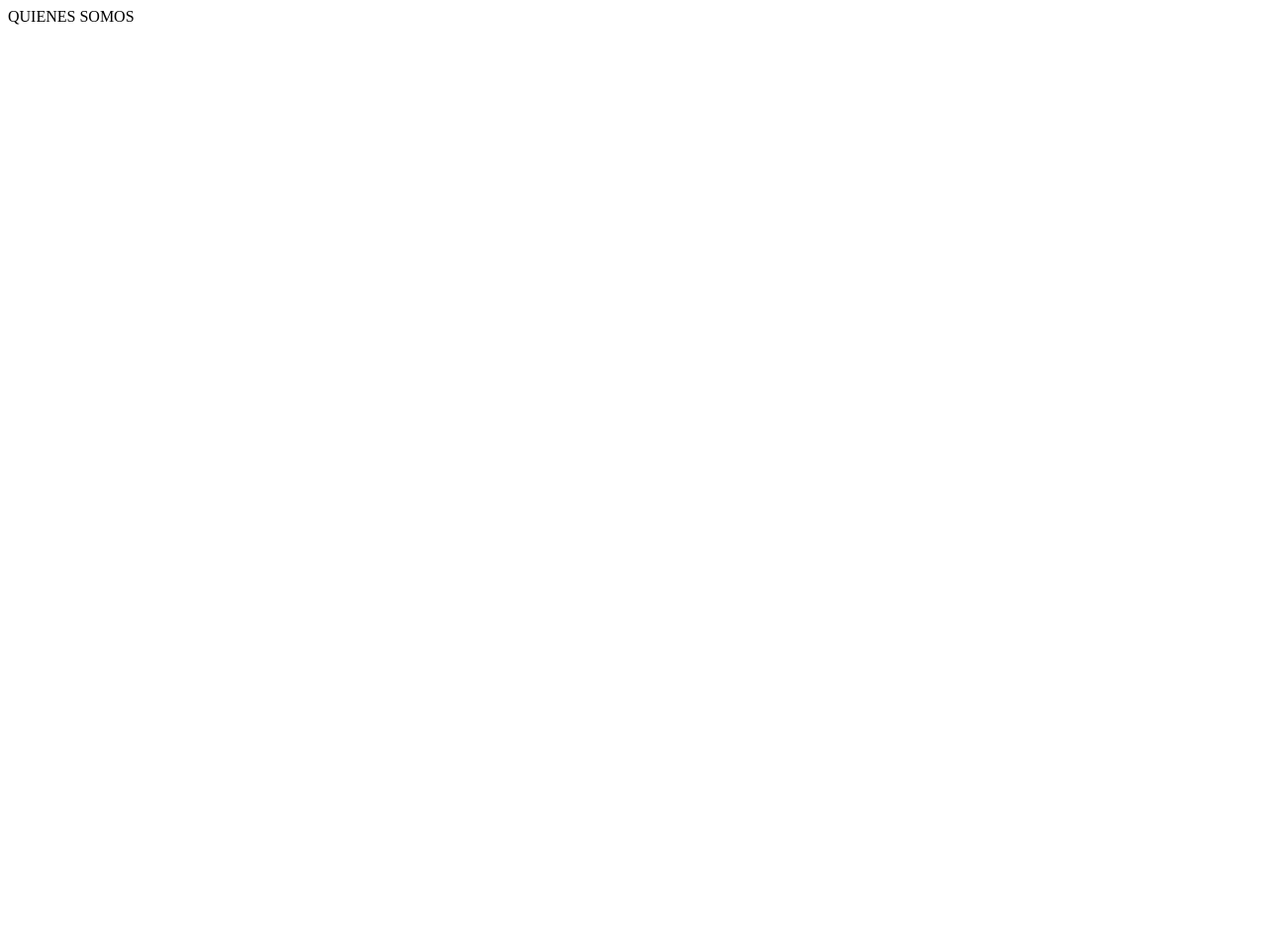
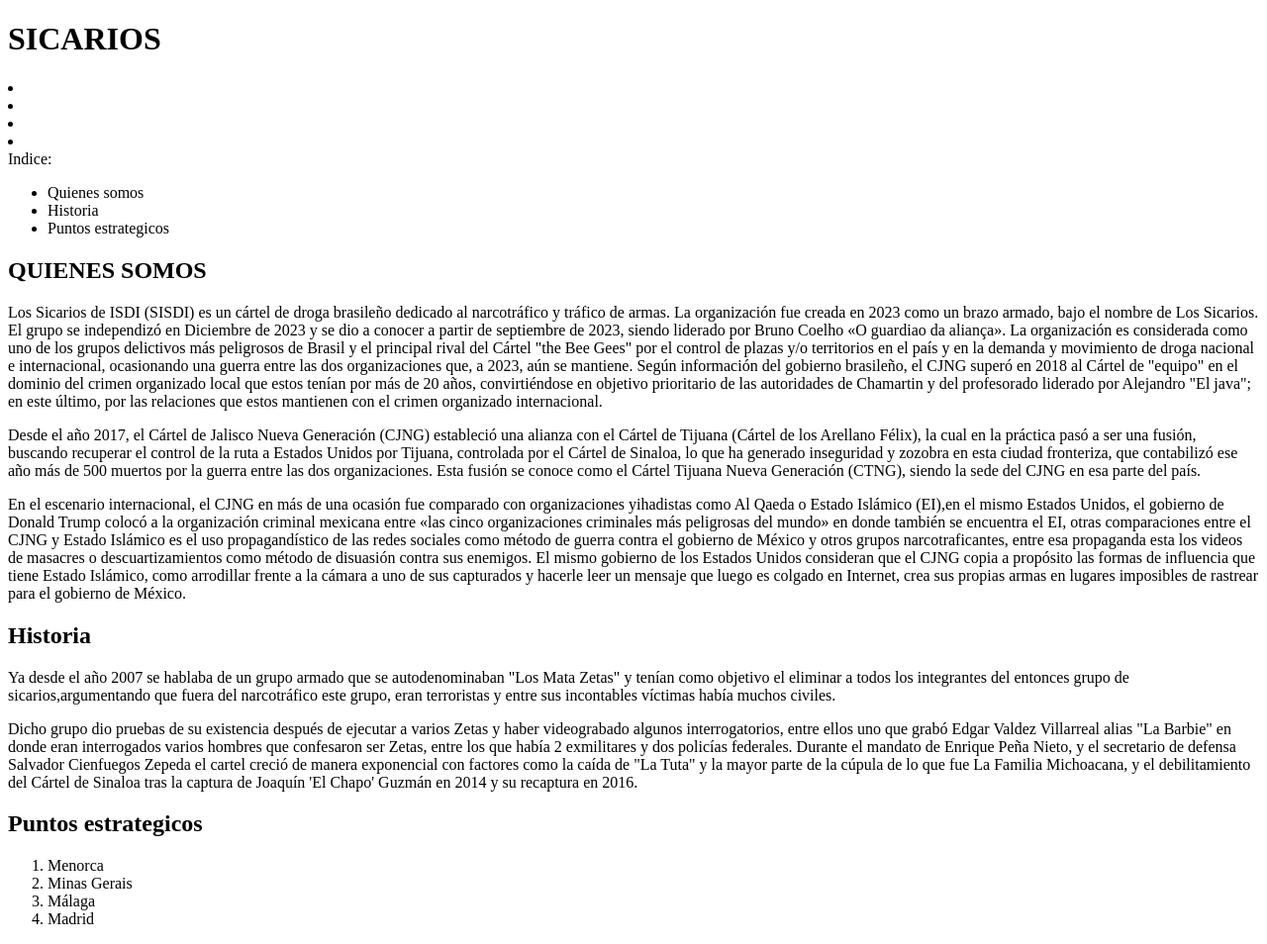
Before and after one commit to Guillejmg/202309-w1ch2-bruno-serafin-guille, a website: page web/index2.html in a window 1280 px wide. Shown: the whole page at 99% size. Before the commit the page ends 800 px from the top, so only its background shows below. Drawn offline with Linux system fonts and the light colour scheme.

Commit message:
Final HTML

```diff
--- a/web/index2.html
+++ b/web/index2.html
@@ -11,6 +11,68 @@
 
 </head>
 <body>
-  <header> QUIENES SOMOS </header>
+  <header>
+    <h1>SICARIOS</h1>
+  </header>
+  <nav>
+    <li>
+      <a href="/index.html"></a>
+    </li>
+    <li>
+      <a href="index3.html"></a>
+    </li>
+    <li>
+      <a href="index4.html"></a>
+    </li>
+    <li>
+      <a href="index2.html"></a>
+    </li>
+  </nav>
+
+  <section class="info">
+    <nav>Indice:
+      <ul>
+        <li><a href="#quienes-somos"></a>Quienes somos</li>
+        <li><a href="#historia"></a>Historia</li>
+        <li><a href="#puntos-estrategicos"></a>Puntos estrategicos</li>
+      </ul>
+    </nav>
+    <article>
+      <header>
+       <h2 id="quienes-somos">QUIENES SOMOS</h2>
+      </header>
+      <p>
+        Los Sicarios de ISDI (SISDI) es un cártel de droga brasileño dedicado al narcotráfico y tráfico de armas. La organización fue creada en 2023 como un brazo armado, bajo el nombre de Los Sicarios. El grupo se independizó en Diciembre de 2023 y se dio a conocer a partir de septiembre de 2023, siendo liderado por Bruno Coelho «O guardiao da aliança». La organización es considerada como uno de los grupos delictivos más peligrosos de Brasil y el principal rival del Cártel "the Bee Gees" por el control de plazas y/o territorios en el país y en la demanda y movimiento de droga nacional e internacional, ocasionando una guerra entre las dos organizaciones que, a 2023, aún se mantiene. Según información del gobierno brasileño, el CJNG superó en 2018 al Cártel de "equipo" en el dominio del crimen organizado local que estos tenían por más de 20 años, convirtiéndose en objetivo prioritario de las autoridades de Chamartin y del profesorado liderado por Alejandro "El java"; en este último, por las relaciones que estos mantienen con el crimen organizado internacional.
+      </p>
+      <p>
+        Desde el año 2017, el Cártel de Jalisco Nueva Generación (CJNG) estableció una alianza con el Cártel de Tijuana (Cártel de los Arellano Félix), la cual en la práctica pasó a ser una fusión, buscando recuperar el control de la ruta a Estados Unidos por Tijuana, controlada por el Cártel de Sinaloa, lo que ha generado inseguridad y zozobra en esta ciudad fronteriza, que contabilizó ese año más de 500 muertos por la guerra entre las dos organizaciones. Esta fusión se conoce como el Cártel Tijuana Nueva Generación (CTNG), siendo la sede del CJNG en esa parte del país.
+      </p>
+      <p>
+        En el escenario internacional, el CJNG en más de una ocasión fue comparado con organizaciones yihadistas como Al Qaeda o Estado Islámico (EI),en el mismo Estados Unidos, el gobierno de Donald Trump colocó a la organización criminal mexicana entre «las cinco organizaciones criminales más peligrosas del mundo» en donde también se encuentra el EI, otras comparaciones entre el CJNG y Estado Islámico es el uso propagandístico de las redes sociales como método de guerra contra el gobierno de México y otros grupos narcotraficantes, entre esa propaganda esta los videos de masacres o descuartizamientos como método de disuasión contra sus enemigos. El mismo gobierno de los Estados Unidos consideran que el CJNG copia a propósito las formas de influencia que tiene Estado Islámico, como arrodillar frente a la cámara a uno de sus capturados y hacerle leer un mensaje que luego es colgado en Internet, crea sus propias armas en lugares imposibles de rastrear para el gobierno de México.
+      </p>
+    </article>
+    <article>
+      <header>
+        <h2 id="historia">Historia</h2>
+      </header>
+      <p>
+        Ya desde el año 2007 se hablaba de un grupo armado que se autodenominaban "Los Mata Zetas" y tenían como objetivo el eliminar a todos los integrantes del entonces grupo de sicarios,argumentando que fuera del narcotráfico este grupo, eran terroristas y entre sus incontables víctimas había muchos civiles.
+      </p>
+      <p>
+        Dicho grupo dio pruebas de su existencia después de ejecutar a varios Zetas y haber videograbado algunos interrogatorios, entre ellos uno que grabó Edgar Valdez Villarreal alias "La Barbie" en donde eran interrogados varios hombres que confesaron ser Zetas, entre los que había 2 exmilitares y dos policías federales. Durante el mandato de Enrique Peña Nieto, y el secretario de defensa Salvador Cienfuegos Zepeda el cartel creció de manera exponencial con factores como la caída de "La Tuta" y la mayor parte de la cúpula de lo que fue La Familia Michoacana, y el debilitamiento del Cártel de Sinaloa tras la captura de Joaquín 'El Chapo' Guzmán en 2014 y su recaptura en 2016.
+      </p>
+    </article>
+    <article>
+      <header>
+        <h2 id="puntos-estrategicos">Puntos estrategicos</h2>
+      </header>
+      <ol>
+        <li>Menorca</li>
+        <li>Minas Gerais</li>
+        <li>Málaga</li>
+        <li>Madrid</li>
+      </ol>
+    </article>
+  </section>
 </body>
 </html>
```
